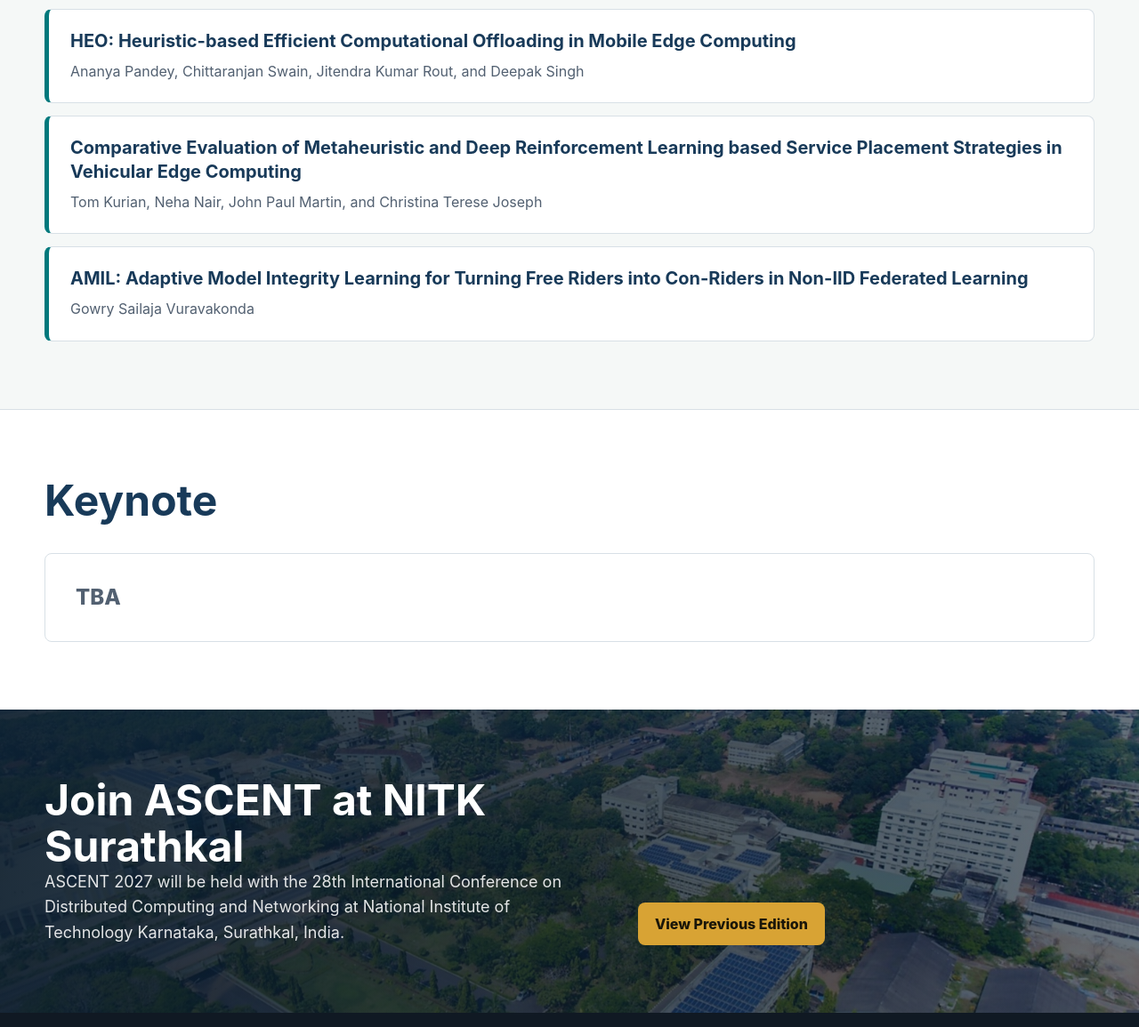
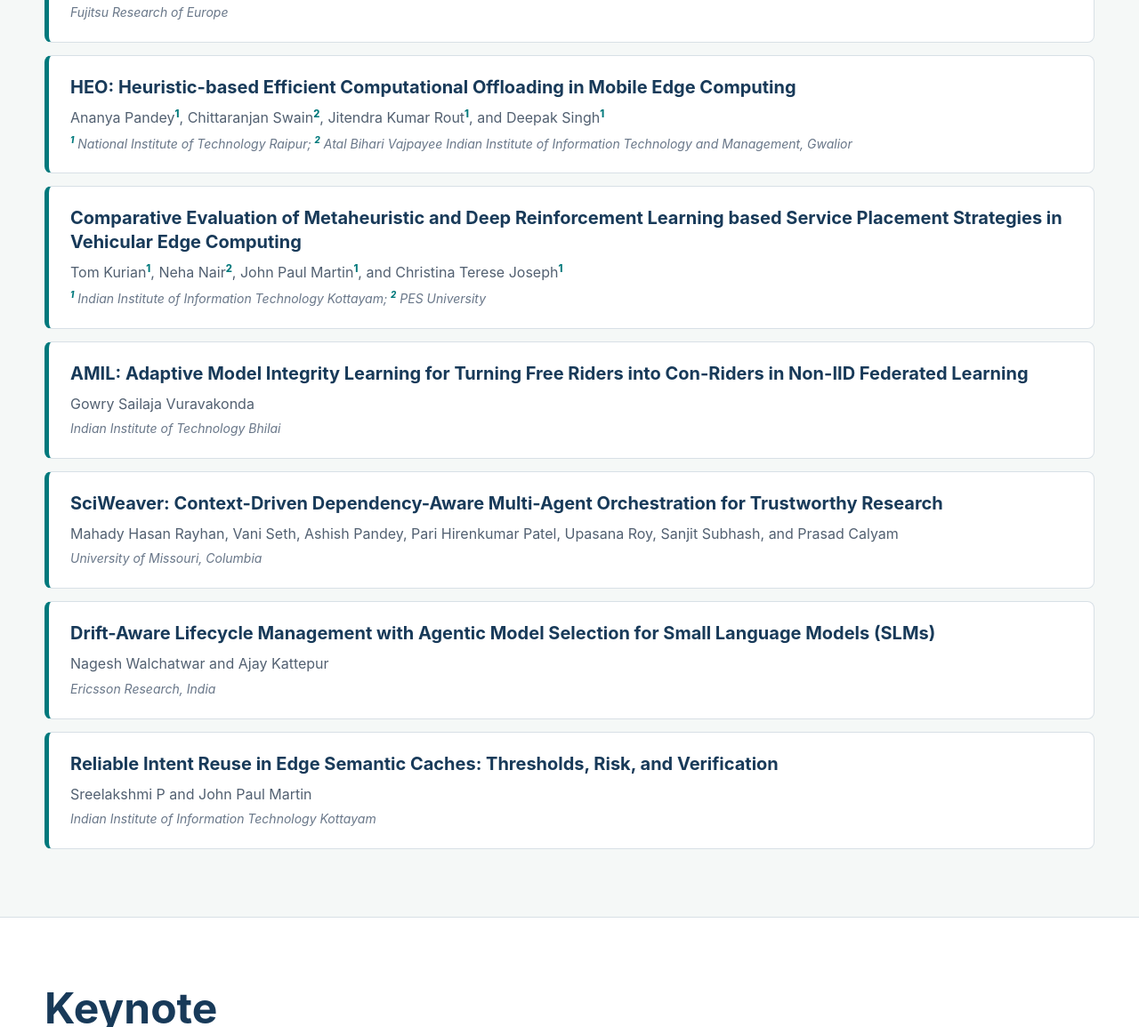
Before and after one commit to anuragsatpathy/ascent-icdcn2027, a plain HTML site: page index.html in a window 1280 px wide. Shown: the part 5642-6797 px from the top of the page at 89% size. Drawn offline with Linux system fonts and the light colour scheme.

Commit message:
Expand accepted papers and add affiliations

```diff
--- a/index.html
+++ b/index.html
@@ -719,6 +719,19 @@
       color: var(--muted);
     }
 
+    .accepted-paper .paper-affiliation {
+      margin-top: 4px;
+      color: #697789;
+      font-size: 14px;
+      font-style: italic;
+    }
+
+    .accepted-paper sup {
+      color: var(--teal);
+      font-size: .7em;
+      font-weight: 800;
+    }
+
     .keynote-placeholder {
       display: grid;
       grid-template-columns: 280px 1fr;
@@ -1010,28 +1023,48 @@
       <div class="section-inner">
         <div class="section-head">
           <h2>Accepted Papers</h2>
-          <p class="lead">We are pleased to announce the papers accepted for presentation at ASCENT 2027.</p>
+          <p class="lead">We are pleased to announce the eight papers accepted for presentation at ASCENT 2027.</p>
         </div>
         <div class="accepted-papers">
           <article class="accepted-paper">
             <h3>Beyond the Model: Why TinyML Acoustic Classifiers Fail On-Device? and How to Fix the Pipeline</h3>
             <p>Debolina Chowdhury, Jagan G, Suman Samui, and Sujoy Saha</p>
+            <p class="paper-affiliation">National Institute of Technology Durgapur</p>
           </article>
           <article class="accepted-paper">
             <h3>Graph-Driven Workflow Orchestration Across Heterogeneous Distributed Infrastructure</h3>
             <p>Sedar Olmez and Chitti Srinivasa Phani</p>
+            <p class="paper-affiliation">Fujitsu Research of Europe</p>
           </article>
           <article class="accepted-paper">
             <h3>HEO: Heuristic-based Efficient Computational Offloading in Mobile Edge Computing</h3>
-            <p>Ananya Pandey, Chittaranjan Swain, Jitendra Kumar Rout, and Deepak Singh</p>
+            <p>Ananya Pandey<sup>1</sup>, Chittaranjan Swain<sup>2</sup>, Jitendra Kumar Rout<sup>1</sup>, and Deepak Singh<sup>1</sup></p>
+            <p class="paper-affiliation"><sup>1</sup> National Institute of Technology Raipur; <sup>2</sup> Atal Bihari Vajpayee Indian Institute of Information Technology and Management, Gwalior</p>
           </article>
           <article class="accepted-paper">
             <h3>Comparative Evaluation of Metaheuristic and Deep Reinforcement Learning based Service Placement Strategies in Vehicular Edge Computing</h3>
-            <p>Tom Kurian, Neha Nair, John Paul Martin, and Christina Terese Joseph</p>
+            <p>Tom Kurian<sup>1</sup>, Neha Nair<sup>2</sup>, John Paul Martin<sup>1</sup>, and Christina Terese Joseph<sup>1</sup></p>
+            <p class="paper-affiliation"><sup>1</sup> Indian Institute of Information Technology Kottayam; <sup>2</sup> PES University</p>
           </article>
           <article class="accepted-paper">
             <h3>AMIL: Adaptive Model Integrity Learning for Turning Free Riders into Con-Riders in Non-IID Federated Learning</h3>
             <p>Gowry Sailaja Vuravakonda</p>
+            <p class="paper-affiliation">Indian Institute of Technology Bhilai</p>
+          </article>
+          <article class="accepted-paper">
+            <h3>SciWeaver: Context-Driven Dependency-Aware Multi-Agent Orchestration for Trustworthy Research</h3>
+            <p>Mahady Hasan Rayhan, Vani Seth, Ashish Pandey, Pari Hirenkumar Patel, Upasana Roy, Sanjit Subhash, and Prasad Calyam</p>
+            <p class="paper-affiliation">University of Missouri, Columbia</p>
+          </article>
+          <article class="accepted-paper">
+            <h3>Drift-Aware Lifecycle Management with Agentic Model Selection for Small Language Models (SLMs)</h3>
+            <p>Nagesh Walchatwar and Ajay Kattepur</p>
+            <p class="paper-affiliation">Ericsson Research, India</p>
+          </article>
+          <article class="accepted-paper">
+            <h3>Reliable Intent Reuse in Edge Semantic Caches: Thresholds, Risk, and Verification</h3>
+            <p>Sreelakshmi P and John Paul Martin</p>
+            <p class="paper-affiliation">Indian Institute of Information Technology Kottayam</p>
           </article>
         </div>
       </div>
```
